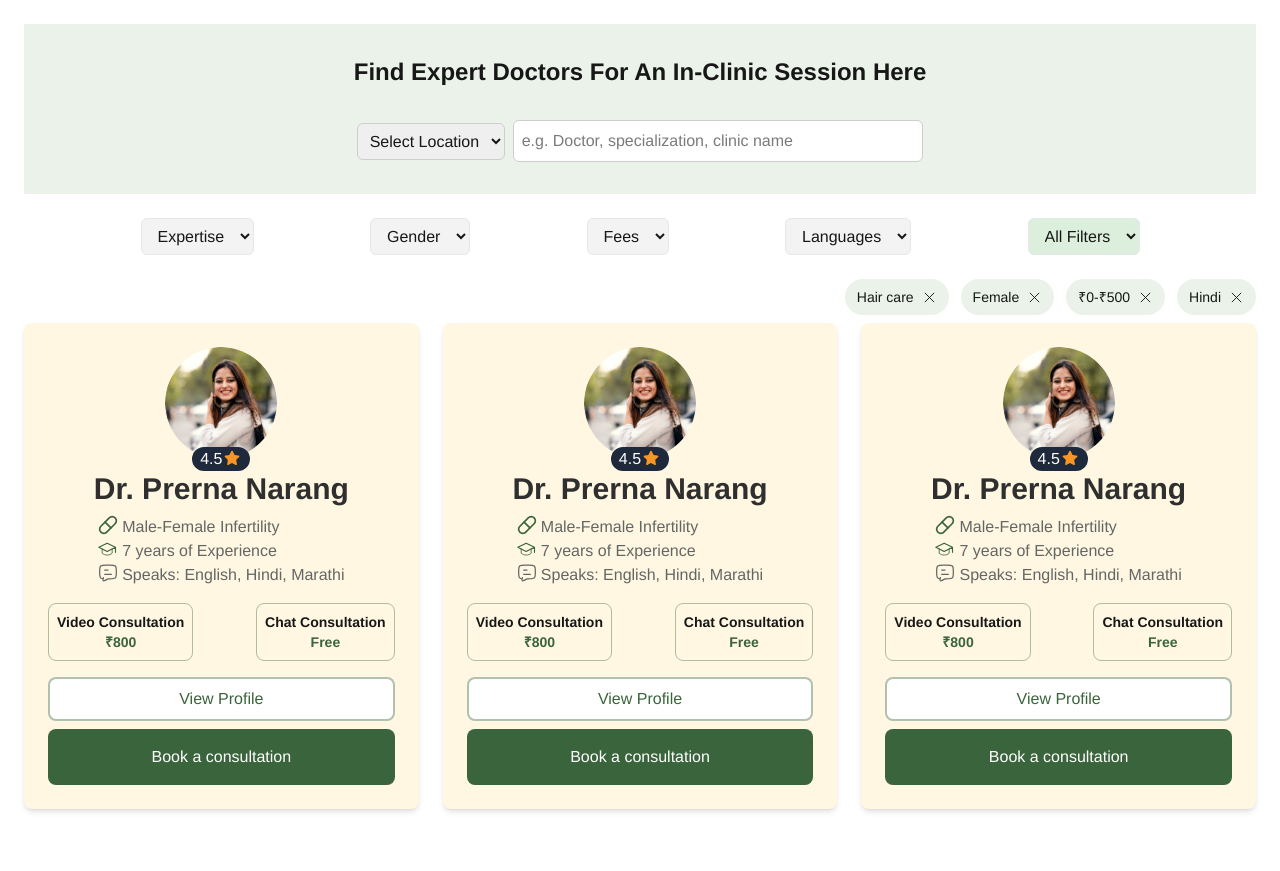
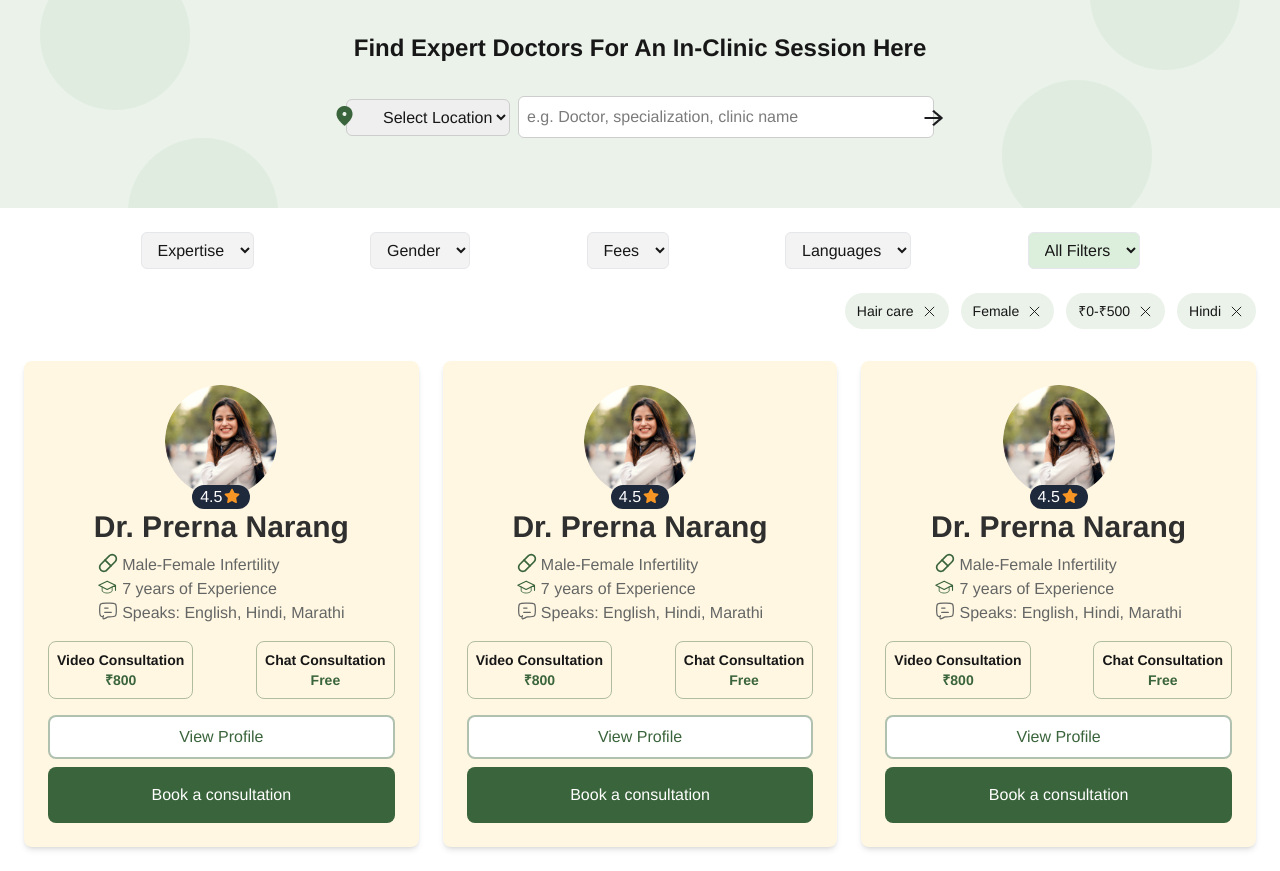
Before and after one commit to Algoture/Amrutam, a Next.js app: page /doctors in a window 1280 px wide. Before the commit the page ends 833 px from the top, so only its background shows below. Built offline with nearby package versions, Linux system fonts and the light colour scheme.

Commit message:
last commit

```diff
--- a/src/app/Components/DoctorList.tsx
+++ b/src/app/Components/DoctorList.tsx
@@ -36,7 +36,7 @@ const DoctorList: React.FC = () => {
   ];
 
   return (
-    <div className="grid grid-cols-1 md:grid-cols-3 gap-6">
+    <div className="grid grid-cols-1 md:grid-cols-3 gap-6 p-6">
       {doctors.map((doctor, index) => (
         <DoctorCard key={index} {...doctor} />
       ))}
--- a/src/app/Components/Filters.tsx
+++ b/src/app/Components/Filters.tsx
@@ -5,7 +5,7 @@ const Filters: React.FC = () => {
   const filters = ["Hair care", "Female", "₹0-₹500", "Hindi"];
 
   return (
-    <div className="flex flex-wrap gap-2 mt-4">
+    <div className="flex flex-wrap gap-2 mt-4 px-6">
       <div className="w-full flex items-center justify-evenly my-2">
         <select className="border rounded-md px-3 py-2 w-fit bg-[#F3F3F3]">
           <option>Expertise</option>
--- a/src/app/Components/SearchBar.tsx
+++ b/src/app/Components/SearchBar.tsx
@@ -2,12 +2,19 @@ import React from "react";
 
 const SearchBar: React.FC = () => {
   return (
-    <div className="cen flex-col bg-[#EAF2EA] gap-4 py-8">
+    <div className="relative h-52 flex flex-col items-center bg-[#EAF2EA] gap-4 py-8 overflow-hidden">
+      <div className="absolute bg-[#D5E8D5] rounded-full w-[150px] h-[150px] -top-10 left-10 opacity-50 "></div>
+      <div className="absolute bg-[#D5E8D5] rounded-full w-[150px] h-[150px] -bottom-20 left-32 opacity-50"></div>
+      <div className="absolute bg-[#D5E8D5] rounded-full w-[150px] h-[150px] top-20 right-32 opacity-50"></div>
+      <div className="absolute bg-[#D5E8D5] rounded-full w-[150px] h-[150px] -top-20 right-10 opacity-50"></div>
+
       <h1 className="text-2xl font-semibold text-center mb-4">
         Find Expert Doctors For An In-Clinic Session Here
       </h1>
-      <div className="cen gap-2 w-full">
-        <select className="border border-[#CDCDCD] rounded-md p-2 w-fit">
+
+      <div className="relative cen gap-2 w-full px-4">
+        <img src="/location.png" alt="loc" className="absolute top-2.5 left-[21rem] z-20" />
+        <select className="border relative border-[#CDCDCD] rounded-md py-2 z-10 pl-8 w-fit">
           <option>Select Location</option>
         </select>
         <input
@@ -15,6 +22,12 @@ const SearchBar: React.FC = () => {
           placeholder="e.g. Doctor, specialization, clinic name"
           className="border border-[#CDCDCD] rounded-md p-2 w-full md:w-1/3 placeholder:text-[#7B7B7B]"
         />
+        <button
+          type="submit"
+          className="h-5 w-5 right-[21rem] top-3 absolute fill-current"
+        >
+         <img src="/right.png" alt="" />
+        </button>
       </div>
     </div>
   );
--- a/src/app/MainPage.tsx
+++ /dev/null
@@ -1,17 +0,0 @@
-import React from "react";
-import SearchBar from "./Components/SearchBar";
-import Filters from "./Components/Filters";
-import DoctorList from "./Components/DoctorList";
-
-const MainPage: React.FC = () => {
-  return (
-    <div className="max-w-7xl mx-auto p-6">
-
-      <SearchBar />
-      <Filters />
-      <DoctorList />
-    </div>
-  );
-};
-
-export default MainPage;
--- a/src/app/doctors/page.tsx
+++ b/src/app/doctors/page.tsx
@@ -1,7 +1,15 @@
-import MainPage from "../MainPage";
+import DoctorList from "../Components/DoctorList";
+import Filters from "../Components/Filters";
+import SearchBar from "../Components/SearchBar";
 
 const page = () => {
-  return <MainPage />;
+  return (
+    <div className="max-w-7xl mx-auto">
+      <SearchBar />
+      <Filters />
+      <DoctorList />
+    </div>
+  );
 };
 
 export default page;
```
Also changed, not shown: public/location.png (added), public/right.png (added).
